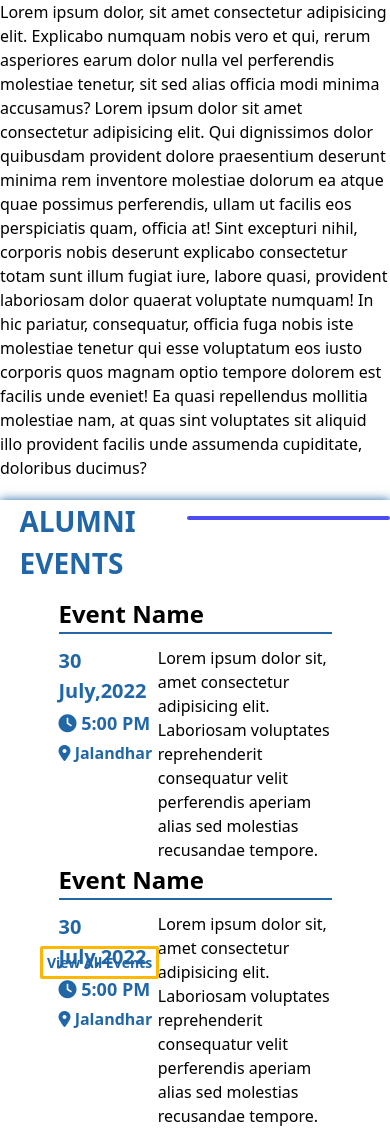
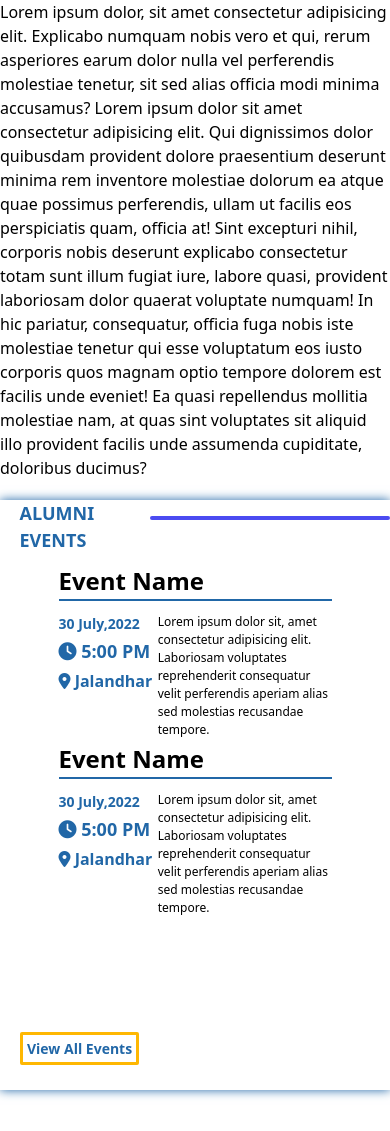
Before and after one commit to Jiya126/alumni, a plain HTML site: page sushant.html in a window 390 px wide. Drawn offline with nearby package versions, Linux system fonts and the light colour scheme.

Commit message:
Update sushant.html

```diff
--- a/sushant.html
+++ b/sushant.html
@@ -12,7 +12,6 @@
 
 
 .framed {
-    height: 80% !important;
   box-shadow:
     0 0 10px 0 #2167A7;
 width: 100% !important;
@@ -55,12 +54,12 @@ hr.new5 {
     Lorem ipsum dolor, sit amet consectetur adipisicing elit. Explicabo numquam nobis vero et qui, rerum asperiores earum dolor nulla vel perferendis molestiae tenetur, sit sed alias officia modi minima accusamus?
     Lorem ipsum dolor sit amet consectetur adipisicing elit. Qui dignissimos dolor quibusdam provident dolore praesentium deserunt minima rem inventore molestiae dolorum ea atque quae possimus perferendis, ullam ut facilis eos perspiciatis quam, officia at! Sint excepturi nihil, corporis nobis deserunt explicabo consectetur totam sunt illum fugiat iure, labore quasi, provident laboriosam dolor quaerat voluptate numquam! In hic pariatur, consequatur, officia fuga nobis iste molestiae tenetur qui esse voluptatum eos iusto corporis quos magnam optio tempore dolorem est facilis unde eveniet! Ea quasi repellendus mollitia molestiae nam, at quas sint voluptates sit aliquid illo provident facilis unde assumenda cupiditate, doloribus ducimus?
 
-    <div class="framed">
+    <div class="framed lg:h-[50vh] h-[70vh]">
 
 
     <div  class="mt-[5%] ml-[5%] flex align-middle">
 
-        <div><div class="text-[#2167A7] text-[28px] font-bold mb-[8%]"> ALUMNI EVENTS</div></div>
+        <div><div class="text-[#2167A7] lg:text-[28px] text-[18px] font-bold mb-[8%]"> ALUMNI EVENTS</div></div>
         <div class="w-[80%] mt-4 ml-3"><hr class="new5"></div>
     </div>
 <div class="lg:h-[35vh] h-[70vh]">
@@ -73,7 +72,7 @@ hr.new5 {
 
             <div class="flex justify-between">
                 <div class="info w-[40%] mb-6">
-<div class="date text-[#2167A7] text-[20px] font-semibold mb-1">
+<div class="date text-[#2167A7] lg:text-[20px] text-[14px] font-semibold mb-1">
 30 July,2022
 </div>
 
@@ -87,7 +86,7 @@ hr.new5 {
 
 </div>
 
-<div class="about w-[70%]">
+<div class="about w-[70%] text-[12px] lg:text-[16px]">
 Lorem ipsum dolor sit, amet consectetur adipisicing elit. Laboriosam voluptates reprehenderit consequatur velit perferendis aperiam alias sed molestias recusandae tempore.
 </div>
 <div>
@@ -103,7 +102,7 @@ Lorem ipsum dolor sit, amet consectetur adipisicing elit. Laboriosam voluptates
 
             <div class="flex justify-between">
                 <div class="info w-[40%]">
-<div class="date text-[#2167A7] text-[20px] font-semibold mb-1">
+<div class="date text-[#2167A7] lg:text-[20px] text-[14px] font-semibold mb-1">
 30 July,2022
 </div>
 
@@ -117,7 +116,7 @@ Lorem ipsum dolor sit, amet consectetur adipisicing elit. Laboriosam voluptates
 
 </div>
 
-<div class="about w-[70%]">
+<div class="about w-[70%] text-[12px] lg:text-[16px]">
 Lorem ipsum dolor sit, amet consectetur adipisicing elit. Laboriosam voluptates reprehenderit consequatur velit perferendis aperiam alias sed molestias recusandae tempore.
 </div>
 <div>
@@ -128,7 +127,7 @@ Lorem ipsum dolor sit, amet consectetur adipisicing elit. Laboriosam voluptates
 
     </div>
 
-    <div class="btn2 lg:text-[20px] text-[14px] font-semibold relative left-10"><a href="#" class="text-[#2167A7]">View All Events</a> </div>
+    <div class="btn2 lg:text-[20px] text-[14px] font-semibold relative lg:top-[30%] top-[20%] left-5"><a href="#" class="text-[#2167A7]">View All Events</a> </div>
     </div>
 
 
```
